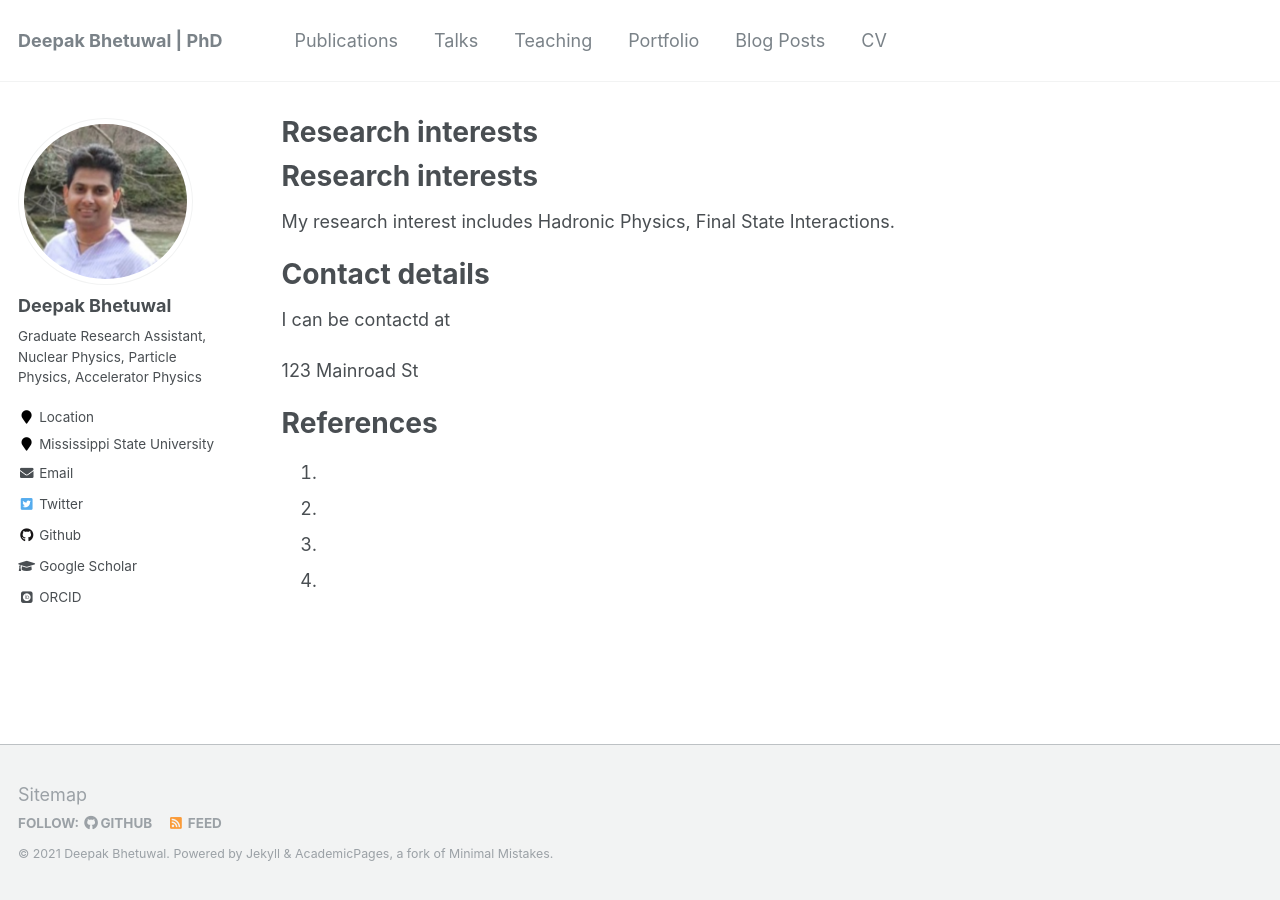
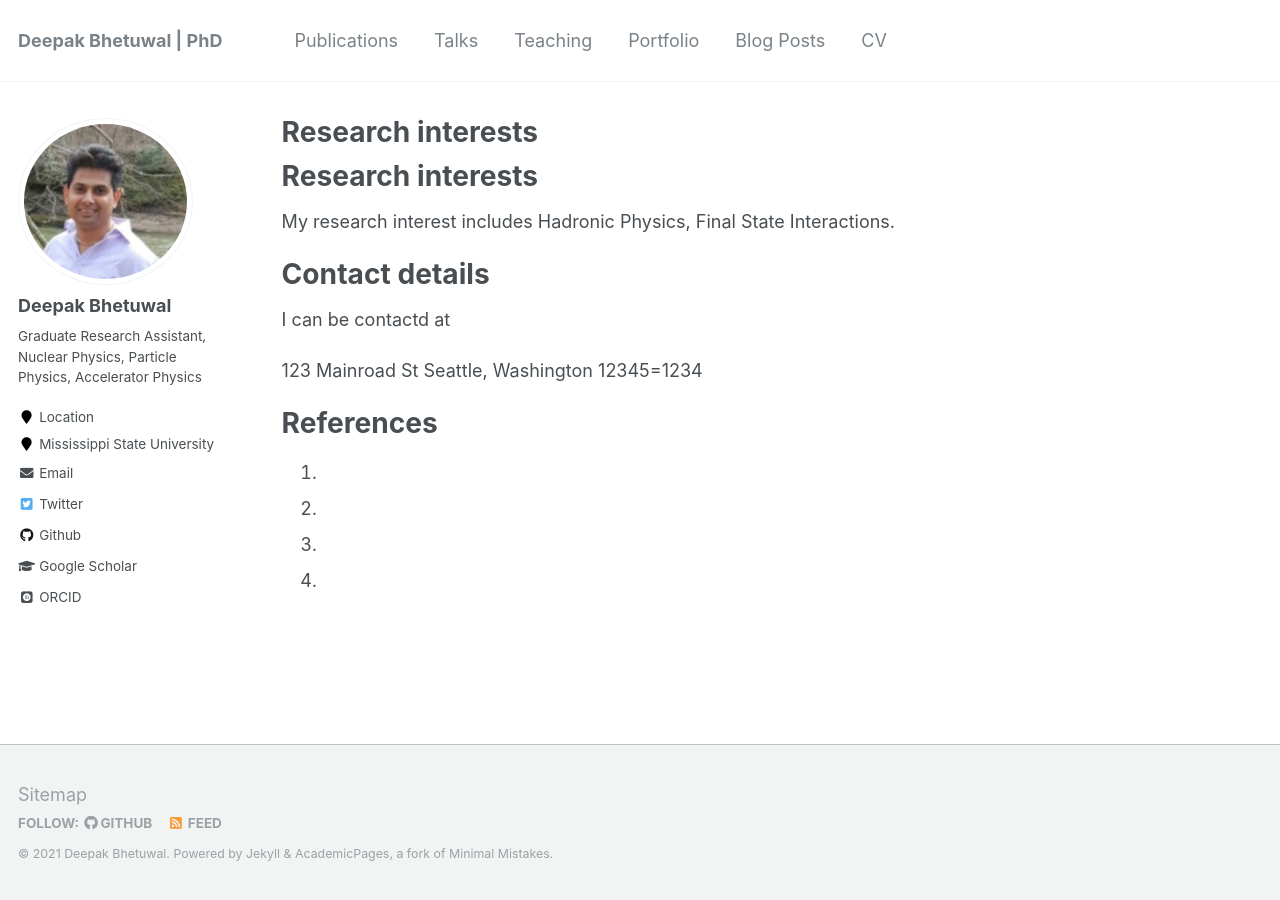
Before and after one commit to dkb208/dkb208.github.io, a Jekyll site: the page built from _pages/about.md, in a window 1280 px wide. Built offline with Jekyll 4.4.1, drawn with Linux system fonts in a browser that asks for light colours; some web fonts are replaced; our own code applies the rules of GitHub Pages for plain Markdown files.

Commit message:
Update about.md

```diff
--- a/_pages/about.md
+++ b/_pages/about.md
@@ -8,7 +8,8 @@ Contact details
 I can be contactd at
 
 123 Mainroad St
-
+Seattle, Washington
+12345=1234
 
 References
 ======
```
